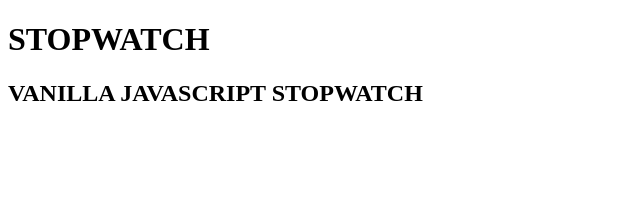
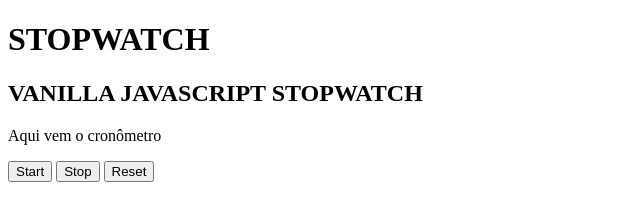
Before and after one commit to gabrielSo0/stopwatch, a plain HTML site: page index.html in a window 1280 px wide. Shown: the whole page, without its empty margins (0-640 px from the left). Drawn offline with Linux system fonts and the light colour scheme.

Commit message:
adding div for the buttons, start, stop and reset

```diff
--- a/index.html
+++ b/index.html
@@ -13,7 +13,12 @@
         <H2>VANILLA JAVASCRIPT STOPWATCH</H2>
     </header>
     <div class="stopwatch_count">
-
+        <p>Aqui vem o cronômetro</p>
+    </div>
+    <div class="buttons">
+        <button class="start">Start</button>
+        <button class="stop">Stop</button>
+        <button class="reset">Reset</button>
     </div>
 
 </body>
```
